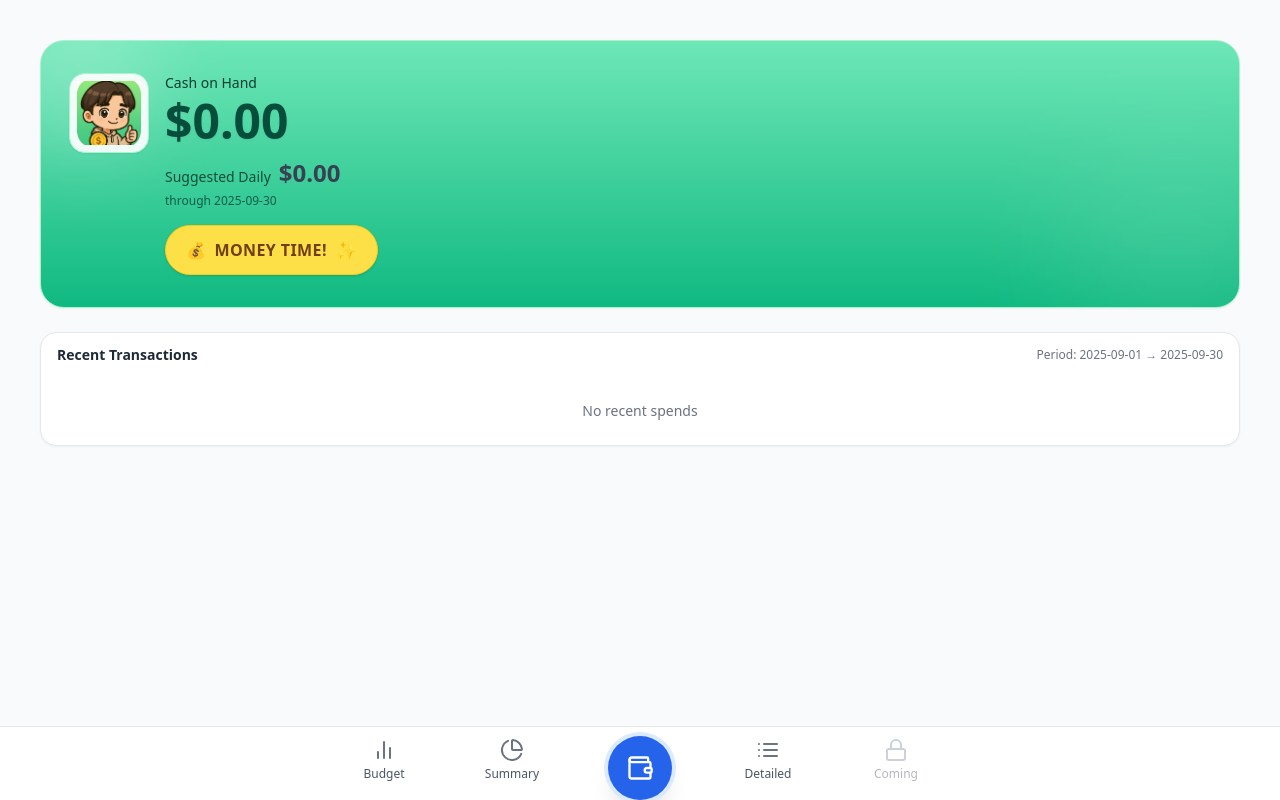
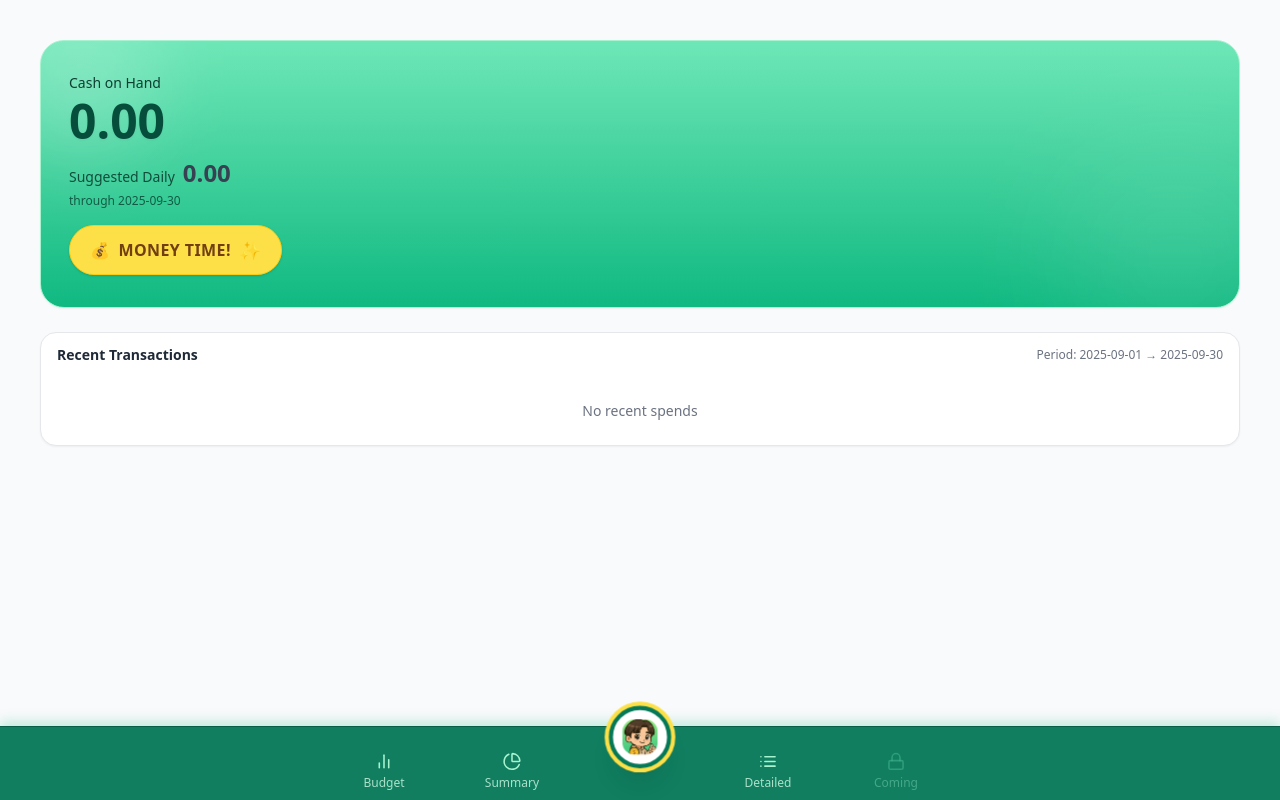
Before and after one commit to crampdg/expense-tracker, a React (Create React App) app: page / in a window 1280 px wide. Built offline with nearby package versions, Linux system fonts and the light colour scheme.

Commit message:
wallet update again

```diff
--- a/src/App.jsx
+++ b/src/App.jsx
@@ -1,3 +1,4 @@
+import walletLogo from "./assets/ui/wallet-logo.png";
 import { calcPeriodEnd, getAnchoredPeriodStart } from "./utils/periodUtils"
 import PeriodSettings from "./components/PeriodSettings"
 import WalletTab from './components/WalletTab.jsx'
@@ -176,7 +177,7 @@ function App() {
 
   return (
     <div className="flex flex-col h-screen">
-      <div className="flex-1 overflow-y-auto p-4 pb-20">
+      <div className="flex-1 overflow-y-auto p-4 pb-28">
         {activeTab === 'wallet' && (
           <WalletTab
             budget={budget}
@@ -224,7 +225,7 @@ function App() {
 
       </div>
 
-      <BottomNav active={activeTab} setActive={setActiveTab} />
+      <BottomNav active={activeTab} setActive={setActiveTab} walletIconSrc={walletLogo} />
 
       {/* Modals */}
       {showSpendModal && (
--- a/src/components/WalletTab.jsx
+++ b/src/components/WalletTab.jsx
@@ -56,55 +56,43 @@ export default function WalletTab({ budget, transactions, onAddTransaction }) {
       .slice(0, 3);
   }, [txs]);
 
-  // ---- Tiny helpers ----
-  const money = (n) =>
-    (isNaN(n) ? 0 : n).toLocaleString(undefined, {
-      style: "currency",
-      currency: "USD",
-      maximumFractionDigits: 2,
-    });
+  // ---- Amount formatting (no currency symbol) ----
+  const formatAmount = (n) => {
+    const num = Number(n);
+    if (!Number.isFinite(num)) return "0.00";
+    const sign = num < 0 ? "-" : "";
+    const abs = Math.abs(num);
+    return sign + abs.toLocaleString(undefined, { minimumFractionDigits: 2, maximumFractionDigits: 2 });
+  };
 
   const amountClass = (n) =>
-    n < 0 ? "text-red-600" : n > 0 ? "text-emerald-600" : "text-gray-700";
+    n < 0 ? "text-red-600" : n > 0 ? "text-emerald-700" : "text-gray-700";
 
   return (
     <div className="p-4 md:p-6 space-y-6">
-      {/* HERO — friendly green gradient with mascot */}
+      {/* HERO — friendly green gradient; icon removed to maximize text width */}
       <div className="relative overflow-hidden rounded-3xl shadow-sm border border-emerald-200 bg-gradient-to-b from-emerald-300 to-emerald-500">
         {/* soft texture bubbles */}
         <div className="absolute -top-10 -left-10 w-40 h-40 rounded-full bg-white/20 blur-2xl" />
         <div className="absolute -bottom-16 -right-12 w-56 h-56 rounded-full bg-white/10 blur-3xl" />
 
         <div className="relative z-10 px-5 py-6 md:px-7 md:py-8">
-          <div className="flex items-start gap-4">
-            {/* Mascot placeholder (use your /public/icon.png; replace later if needed) */}
-            <div className="shrink-0">
-              <div className="w-16 h-16 md:w-20 md:h-20 rounded-2xl bg-white/90 border border-emerald-200 shadow-sm overflow-hidden flex items-center justify-center">
-                {/* Placeholder image — swap later if you want a different art */}
-                <img
-                  src="/icon.png"
-                  alt="Blehxpenses Mascot"
-                  className="w-14 h-14 md:w-16 md:h-16 object-contain"
-                />
-              </div>
-            </div>
+          {/* Copy-only layout (no left icon) */}
+          <div className="text-sm text-emerald-950/90">Cash on Hand</div>
 
-            {/* Copy */}
-            <div className="grow">
-              <div className="text-sm text-emerald-950/90">Cash on Hand</div>
           <div
             className={`mt-1 text-4xl md:text-5xl font-extrabold leading-tight drop-shadow-sm ${
               cashOnHand < 0 ? "text-red-700" : "text-emerald-900"
             }`}
             aria-live="polite"
           >
-                {money(cashOnHand)}
+            {formatAmount(cashOnHand)}
           </div>
 
           <div className="mt-3 flex items-baseline gap-2">
             <div className="text-sm text-emerald-950/80">Suggested Daily</div>
             <div className={`text-2xl font-bold ${amountClass(suggestedDaily)}`}>
-                  {money(suggestedDaily)}
+              {formatAmount(suggestedDaily)}
             </div>
           </div>
 
@@ -126,8 +114,6 @@ export default function WalletTab({ budget, transactions, onAddTransaction }) {
               <span>MONEY TIME!</span>
               <span className="text-lg">✨</span>
             </button>
-              </div>
-            </div>
           </div>
         </div>
       </div>
@@ -168,7 +154,7 @@ export default function WalletTab({ budget, transactions, onAddTransaction }) {
                       }`}
                     >
                       {isExpense ? "-" : "+"}
-                      {money(amt)}
+                      {formatAmount(amt)}
                     </div>
                   </div>
                 </li>
@@ -176,9 +162,7 @@ export default function WalletTab({ budget, transactions, onAddTransaction }) {
             })}
           </ul>
         ) : (
-          <div className="px-4 py-6 text-center text-sm text-gray-500">
-            No recent spends
-          </div>
+          <div className="px-4 py-6 text-center text-sm text-gray-500">No recent spends</div>
         )}
       </div>
 
--- a/src/components/ui/BottomNav.jsx
+++ b/src/components/ui/BottomNav.jsx
@@ -1,5 +1,5 @@
 import { useCallback, useMemo } from "react";
-import { Wallet, BarChart2, PieChart, List, Lock } from "lucide-react";
+import { Wallet as WalletIcon, BarChart2, PieChart, List, Lock } from "lucide-react";
 
 /**
  * BottomNav
@@ -7,27 +7,29 @@ import { Wallet, BarChart2, PieChart, List, Lock } from "lucide-react";
  * Props:
  *  - active: "wallet" | "budget" | "summary" | "detailed" | "settings" | "coming"
  *  - setActive: (key) => void
+ *  - walletIconSrc?: string  // OPTIONAL: path to your app logo (PNG/SVG). If omitted, uses a vector icon.
  *
- * Features:
- *  - Large tap targets + iOS safe-area padding
- *  - Clear active state (color + dot indicator)
- *  - Accessible (role="tablist"/"tab", aria-selected, aria-labels)
- *  - Keyboard arrows (← →) to switch tabs
- *  - Raised center Wallet action
+ * Notes:
+ *  - Wallet button is a raised, circular FAB that sits slightly above the bar.
+ *  - Bar is a darker emerald so the center button stands out.
+ *  - Arrow keys cycle tabs (skips disabled).
  */
-export default function BottomNav({ active, setActive }) {
+export default function BottomNav({ active, setActive, walletIconSrc }) {
   const items = useMemo(
     () => [
       { key: "budget", label: "Budget", Icon: BarChart2, disabled: false },
       { key: "summary", label: "Summary", Icon: PieChart, disabled: false },
-      // Center "wallet" is rendered separately as a raised FAB-style button
+      // center wallet rendered separately as a FAB
       { key: "detailed", label: "Detailed", Icon: List, disabled: false },
       { key: "coming", label: "Coming", Icon: Lock, disabled: true },
     ],
     []
   );
 
-  const keys = useMemo(() => ["budget", "summary", "wallet", "detailed", "coming"], []);
+  const keys = useMemo(
+    () => ["budget", "summary", "wallet", "detailed", "coming"],
+    []
+  );
 
   const handleKey = useCallback(
     (e) => {
@@ -41,7 +43,7 @@ export default function BottomNav({ active, setActive }) {
           ? (current + 1) % keys.length
           : (current - 1 + keys.length) % keys.length;
 
-      // Skip disabled destination(s)
+      // skip disabled destinations
       let guard = 0;
       while (keys[nextIndex] === "coming" && guard++ < keys.length) {
         nextIndex =
@@ -54,25 +56,35 @@ export default function BottomNav({ active, setActive }) {
     [active, keys, setActive]
   );
 
+  // styling tokens
+  const barBg =
+    "bg-emerald-700/95 backdrop-blur-sm border-t border-emerald-800 shadow-[0_-4px_12px_rgba(16,185,129,0.25)]";
   const baseBtn =
-    "flex flex-col items-center justify-center gap-1 min-w-[64px] px-3 py-2 text-xs font-medium " +
-    "focus:outline-none focus-visible:ring-2 focus-visible:ring-blue-500 focus-visible:ring-offset-2 rounded-xl";
+    "h-12 w-full max-w-[110px] px-2 flex flex-col items-center justify-center gap-1 focus:outline-none";
+  const inactiveIcon = "text-emerald-200";
+  const activeIcon = "text-white";
+  const inactiveText = "text-emerald-100/80";
+  const activeText = "text-white";
 
-  const inactiveIcon = "text-gray-500";
-  const activeIcon = "text-blue-600";
-  const inactiveText = "text-gray-600";
-  const activeText = "text-blue-700";
+  // center wallet FAB styles
+  const fabWrapper =
+    "absolute left-1/2 -translate-x-1/2 -translate-y-5 top-0 pointer-events-none"; // positions above the bar
+  const fabBtn =
+    "pointer-events-auto h-[60px] w-[60px] rounded-full bg-white border-4 border-emerald-700 shadow-xl " +
+    "flex items-center justify-center focus:outline-none focus:ring-2 focus:ring-white/60";
+  const fabActive =
+    "ring-4 ring-yellow-300 shadow-[0_10px_20px_rgba(0,0,0,0.25)] scale-[1.04]";
+  const fabInactive = "opacity-100";
 
   return (
     <nav
-      className="fixed bottom-0 left-0 right-0 z-50 bg-white/90 backdrop-blur border-t border-gray-200 h-[74px]
-                 pb-[env(safe-area-inset-bottom)]"
+      className={`fixed bottom-0 left-0 right-0 z-50 ${barBg} h-[74px] pb-[env(safe-area-inset-bottom)]`}
       role="tablist"
       aria-label="Primary"
       onKeyDown={handleKey}
     >
       <div className="relative mx-auto max-w-screen-sm h-full">
-        {/* Bar content */}
+        {/* grid: leave center column empty for the raised wallet */}
         <div className="grid grid-cols-5 h-full items-end">
           {/* Budget */}
           <div className="flex justify-center">
@@ -82,20 +94,22 @@ export default function BottomNav({ active, setActive }) {
               aria-selected={active === "budget"}
               aria-label="Budget"
               onClick={() => setActive("budget")}
-              className={`${baseBtn}`}
+              className={baseBtn}
             >
               <BarChart2
                 size={24}
                 className={active === "budget" ? activeIcon : inactiveIcon}
               />
               <span
-                className={`${active === "budget" ? activeText : inactiveText}`}
+                className={`text-xs font-medium ${
+                  active === "budget" ? activeText : inactiveText
+                }`}
               >
                 Budget
               </span>
               <span
                 className={`h-1 w-1 rounded-full mt-0.5 ${
-                  active === "budget" ? "bg-blue-600" : "bg-transparent"
+                  active === "budget" ? "bg-white" : "bg-transparent"
                 }`}
               />
             </button>
@@ -109,41 +123,29 @@ export default function BottomNav({ active, setActive }) {
               aria-selected={active === "summary"}
               aria-label="Summary"
               onClick={() => setActive("summary")}
-              className={`${baseBtn}`}
+              className={baseBtn}
             >
               <PieChart
                 size={24}
                 className={active === "summary" ? activeIcon : inactiveIcon}
               />
               <span
-                className={`${active === "summary" ? activeText : inactiveText}`}
+                className={`text-xs font-medium ${
+                  active === "summary" ? activeText : inactiveText
+                }`}
               >
                 Summary
               </span>
               <span
                 className={`h-1 w-1 rounded-full mt-0.5 ${
-                  active === "summary" ? "bg-blue-600" : "bg-transparent"
+                  active === "summary" ? "bg-white" : "bg-transparent"
                 }`}
               />
             </button>
           </div>
 
-          {/* Center Wallet (raised) */}
-          <div className="flex justify-center">
-            <button
-              type="button"
-              role="tab"
-              aria-selected={active === "wallet"}
-              aria-label="Wallet"
-              onClick={() => setActive("wallet")}
-              className="relative -mt-8 md:-mt-10 bg-blue-600 text-white rounded-full shadow-xl
-                         ring-4 ring-blue-100 hover:bg-blue-700 active:bg-blue-800
-                         focus:outline-none focus-visible:ring-4 focus-visible:ring-blue-500
-                         w-14 h-14 md:w-16 md:h-16 flex items-center justify-center"
-            >
-              <Wallet size={28} className="text-white" />
-            </button>
-          </div>
+          {/* Spacer column for raised wallet */}
+          <div />
 
           {/* Detailed */}
           <div className="flex justify-center">
@@ -153,20 +155,22 @@ export default function BottomNav({ active, setActive }) {
               aria-selected={active === "detailed"}
               aria-label="Detailed"
               onClick={() => setActive("detailed")}
-              className={`${baseBtn}`}
+              className={baseBtn}
             >
               <List
                 size={24}
                 className={active === "detailed" ? activeIcon : inactiveIcon}
               />
               <span
-                className={`${active === "detailed" ? activeText : inactiveText}`}
+                className={`text-xs font-medium ${
+                  active === "detailed" ? activeText : inactiveText
+                }`}
               >
                 Detailed
               </span>
               <span
                 className={`h-1 w-1 rounded-full mt-0.5 ${
-                  active === "detailed" ? "bg-blue-600" : "bg-transparent"
+                  active === "detailed" ? "bg-white" : "bg-transparent"
                 }`}
               />
             </button>
@@ -177,17 +181,48 @@ export default function BottomNav({ active, setActive }) {
             <button
               type="button"
               role="tab"
-              aria-selected={false}
+              aria-selected={active === "coming"}
               aria-label="Coming soon"
               disabled
               className={`${baseBtn} opacity-50 cursor-not-allowed`}
               title="Coming soon"
             >
-              <Lock size={24} className="text-gray-400" />
-              <span className="text-gray-500">Coming</span>
+              <Lock size={24} className="text-emerald-300/60" />
+              <span className="text-emerald-200/70 text-xs font-medium">
+                Coming
+              </span>
               <span className="h-1 w-1 rounded-full mt-0.5 bg-transparent" />
             </button>
           </div>
+        </div>
+
+        {/* Raised Wallet FAB (center) */}
+        <div className={fabWrapper} aria-hidden={false}>
+          <button
+            type="button"
+            role="tab"
+            aria-selected={active === "wallet"}
+            aria-label="Wallet"
+            onClick={() => setActive("wallet")}
+            className={`${fabBtn} ${
+              active === "wallet" ? fabActive : fabInactive
+            }`}
+          >
+            {walletIconSrc ? (
+              <img
+                src={walletIconSrc}
+                alt="Wallet"
+                className="h-[34px] w-[34px] rounded-xl object-cover"
+                draggable="false"
+              />
+            ) : (
+              <WalletIcon
+                size={28}
+                className="text-emerald-700"
+                aria-hidden="true"
+              />
+            )}
+          </button>
         </div>
       </div>
     </nav>
```
Also changed, not shown: src/assets/ui/wallet-logo.png (added). Lines whose indentation alone changed are shown as unchanged.
